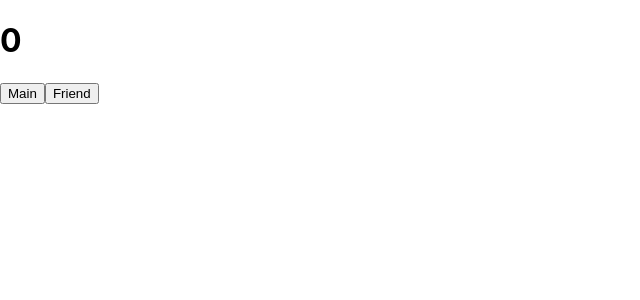
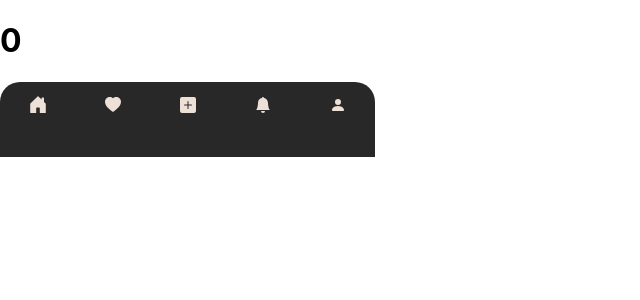
Before and after one commit to woohyun-park/giftbox, a React (Create React App) app: page / in a window 1280 px wide. Shown: the top 300 px of the page, without its empty margins (0-640 px from the left). Built offline with nearby package versions, Linux system fonts and the light colour scheme.

Commit message:
ADD, add Nav component

```diff
--- a/package.json
+++ b/package.json
@@ -8,6 +8,7 @@
     "@testing-library/user-event": "^13.2.1",
     "react": "^17.0.2",
     "react-dom": "^17.0.2",
+    "react-icons": "^4.3.1",
     "react-redux": "^7.2.6",
     "react-scripts": "5.0.0",
     "redux": "^4.1.2",
--- a/src/App.js
+++ b/src/App.js
@@ -1,12 +1,14 @@
 import logo from "./logo.svg";
 import "./App.css";
-import PageContainer from "./containers/PageContainer";
+import NavContainer from "./containers/NavContainer";
+import BodyContainer from "./containers/BodyContainer";
 
 function App() {
   return (
-    <div>
-      <PageContainer />
-    </div>
+    <>
+      <BodyContainer />
+      <NavContainer />
+    </>
   );
 }
 
--- /dev/null
+++ b/src/components/Body.js
@@ -0,0 +1,7 @@
+import React from "react";
+
+const Body = ({ num }) => {
+  return <h1>{num}</h1>;
+};
+
+export default Body;
--- /dev/null
+++ b/src/components/Nav.js
@@ -0,0 +1,42 @@
+import React from "react";
+import {
+  BsFillHouseDoorFill,
+  BsFillHeartFill,
+  BsFillPlusSquareFill,
+  BsFillBellFill,
+  BsFillPersonFill,
+} from "react-icons/bs";
+
+const Nav = ({
+  num,
+  onGotoMain,
+  onGotoLike,
+  onGotoAdd,
+  onGotoAlarm,
+  onGotoProfile,
+}) => {
+  const toggleBtn = (id) => {
+    return id === num ? "nav__btn nav__btn--selected" : "nav__btn";
+  };
+  return (
+    <div className="nav">
+      <div className={toggleBtn(0)}>
+        <BsFillHouseDoorFill onClick={onGotoMain}></BsFillHouseDoorFill>
+      </div>
+      <div className={toggleBtn(1)}>
+        <BsFillHeartFill onClick={onGotoLike}></BsFillHeartFill>
+      </div>
+      <div className={toggleBtn(2)}>
+        <BsFillPlusSquareFill onClick={onGotoAdd}></BsFillPlusSquareFill>
+      </div>
+      <div className={toggleBtn(3)}>
+        <BsFillBellFill onClick={onGotoAlarm}></BsFillBellFill>
+      </div>
+      <div className={toggleBtn(4)}>
+        <BsFillPersonFill onClick={onGotoProfile}></BsFillPersonFill>
+      </div>
+    </div>
+  );
+};
+
+export default Nav;
--- a/src/components/Page.js
+++ /dev/null
@@ -1,15 +0,0 @@
-import React from "react";
-
-const Counter = ({ number, onGotoMain, onGotoFriend }) => {
-  return (
-    <div>
-      <h1>{number}</h1>
-      <div>
-        <button onClick={onGotoMain}>Main</button>
-        <button onClick={onGotoFriend}>Friend</button>
-      </div>
-    </div>
-  );
-};
-
-export default Counter;
--- /dev/null
+++ b/src/containers/BodyContainer.js
@@ -0,0 +1,13 @@
+import React from "react";
+import { useSelector, useDispatch } from "react-redux";
+import Body from "../components/Body";
+
+const BodyContainer = () => {
+  const { num } = useSelector((state) => ({
+    num: state.nav.num,
+  }));
+
+  return <Body num={num} />;
+};
+
+export default BodyContainer;
--- /dev/null
+++ b/src/containers/NavContainer.js
@@ -0,0 +1,36 @@
+import React from "react";
+import { useSelector, useDispatch } from "react-redux";
+import Nav from "../components/Nav";
+import {
+  gotoMain,
+  gotoLike,
+  gotoAdd,
+  gotoAlarm,
+  gotoProfile,
+} from "../modules/nav";
+
+const NavContainer = () => {
+  const { num } = useSelector((state) => ({
+    num: state.nav.num,
+  }));
+
+  const dispatch = useDispatch();
+  const onGotoMain = () => dispatch(gotoMain());
+  const onGotoLike = () => dispatch(gotoLike());
+  const onGotoAdd = () => dispatch(gotoAdd());
+  const onGotoAlarm = () => dispatch(gotoAlarm());
+  const onGotoProfile = () => dispatch(gotoProfile());
+
+  return (
+    <Nav
+      num={num}
+      onGotoMain={onGotoMain}
+      onGotoLike={onGotoLike}
+      onGotoAdd={onGotoAdd}
+      onGotoAlarm={onGotoAlarm}
+      onGotoProfile={onGotoProfile}
+    />
+  );
+};
+
+export default NavContainer;
--- a/src/containers/PageContainer.js
+++ /dev/null
@@ -1,20 +0,0 @@
-import React from "react";
-import { useSelector, useDispatch } from "react-redux";
-import Page from "../components/Page";
-import { gotoMain, gotoFriend } from "../modules/page";
-
-const PageContainer = () => {
-  const { number } = useSelector((state) => ({
-    number: state.page.number,
-  }));
-
-  const dispatch = useDispatch();
-  const onGotoMain = () => dispatch(gotoMain());
-  const onGotoFriend = () => dispatch(gotoFriend());
-
-  return (
-    <Page number={number} onGotoMain={onGotoMain} onGotoFriend={onGotoFriend} />
-  );
-};
-
-export default PageContainer;
--- a/src/index.css
+++ b/src/index.css
@@ -1,13 +1,44 @@
 body {
   margin: 0;
-  font-family: -apple-system, BlinkMacSystemFont, 'Segoe UI', 'Roboto', 'Oxygen',
-    'Ubuntu', 'Cantarell', 'Fira Sans', 'Droid Sans', 'Helvetica Neue',
+  font-family: -apple-system, BlinkMacSystemFont, "Segoe UI", "Roboto", "Oxygen",
+    "Ubuntu", "Cantarell", "Fira Sans", "Droid Sans", "Helvetica Neue",
     sans-serif;
   -webkit-font-smoothing: antialiased;
   -moz-osx-font-smoothing: grayscale;
 }
 
 code {
-  font-family: source-code-pro, Menlo, Monaco, Consolas, 'Courier New',
+  font-family: source-code-pro, Menlo, Monaco, Consolas, "Courier New",
     monospace;
 }
+
+/* My Code */
+:root {
+  --text-color-1: rgba(40, 40, 40, 1);
+  --bg-color-1: rgba(237, 224, 215, 1);
+  width: 375px;
+  height: 812px;
+}
+
+#root {
+  width: 375px;
+  height: 812px;
+}
+
+.nav {
+  display: flex;
+  justify-content: space-around;
+  align-items: flex-start;
+  height: 75px;
+  background: var(--text-color-1);
+  border-radius: 20px 20px 0 0;
+}
+
+.nav__btn {
+  margin-top: 15px;
+  color: var(--bg-color-1);
+}
+
+.nav__btn--selected {
+  transform: scale(1.2);
+}
--- a/src/modules/index.js
+++ b/src/modules/index.js
@@ -1,8 +1,8 @@
 import { combineReducers } from "redux";
-import page from "./page";
+import nav from "./nav";
 
 const rootReducer = combineReducers({
-  page,
+  nav,
 });
 
 export default rootReducer;
--- /dev/null
+++ b/src/modules/nav.js
@@ -0,0 +1,47 @@
+const GOTO_MAIN = "page/GOTO_MAIN";
+const GOTO_LIKE = "page/GOTO_LIKE";
+const GOTO_ADD = "page/GOTO_ADD";
+const GOTO_ALARM = "page/GOTO_ALARM";
+const GOTO_PROFILE = "page/GOTO_PROFILE";
+
+export const gotoMain = () => ({ type: GOTO_MAIN });
+export const gotoLike = () => ({ type: GOTO_LIKE });
+export const gotoAdd = () => ({ type: GOTO_ADD });
+export const gotoAlarm = () => ({ type: GOTO_ALARM });
+export const gotoProfile = () => ({ type: GOTO_PROFILE });
+
+const initialState = {
+  num: 0,
+};
+
+export default function nav(state = initialState, action) {
+  switch (action.type) {
+    case GOTO_MAIN:
+      return {
+        ...state,
+        num: 0,
+      };
+    case GOTO_LIKE:
+      return {
+        ...state,
+        num: 1,
+      };
+    case GOTO_ADD:
+      return {
+        ...state,
+        num: 2,
+      };
+    case GOTO_ALARM:
+      return {
+        ...state,
+        num: 3,
+      };
+    case GOTO_PROFILE:
+      return {
+        ...state,
+        num: 4,
+      };
+    default:
+      return state;
+  }
+}
--- a/src/modules/page.js
+++ /dev/null
@@ -1,26 +0,0 @@
-const GOTO_MAIN = "page/GOTO_MAIN";
-const GOTO_FRIEND = "page/GOTO_FRIEND";
-
-export const gotoMain = () => ({ type: GOTO_MAIN });
-export const gotoFriend = () => ({ type: GOTO_FRIEND });
-
-const initialState = {
-  number: 0,
-};
-
-export default function page(state = initialState, action) {
-  switch (action.type) {
-    case GOTO_MAIN:
-      return {
-        ...state,
-        number: 0,
-      };
-    case GOTO_FRIEND:
-      return {
-        ...state,
-        number: 1,
-      };
-    default:
-      return state;
-  }
-}
```
Also changed, not shown: 1 other file (tests, documents, lock files or other folders).
